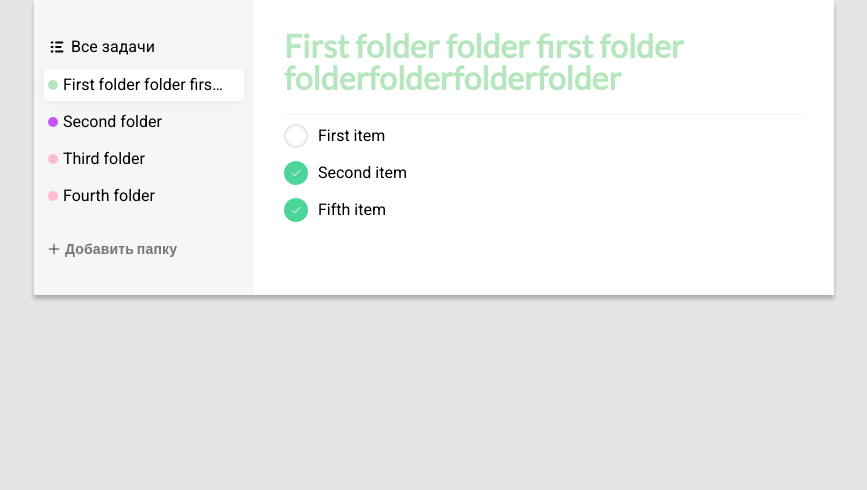
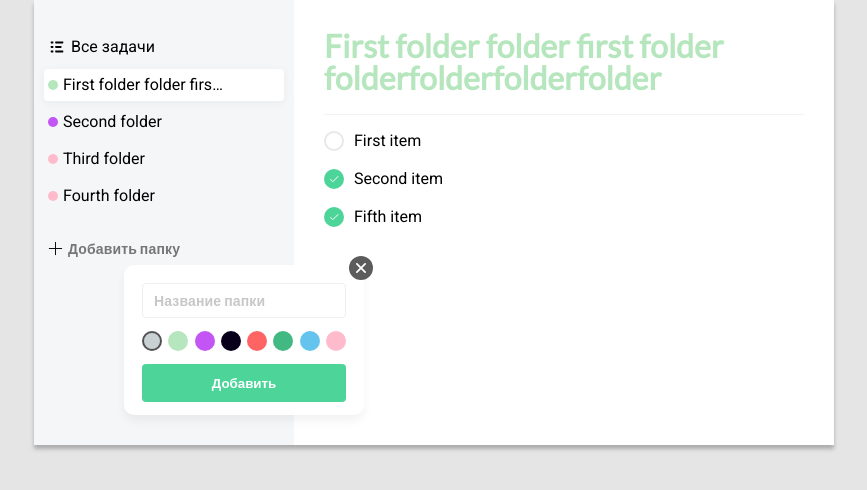
Before and after one commit to windwalk321/todo, a Vue app: page /folder/1 in a window 1280 px wide. Both pictures are taken after a click on the button "Добавить папку". Shown: the top 490 px of the page, without its empty margins (206-1073 px from the left). Built offline with nearby package versions, Linux system fonts and the light colour scheme.

Commit message:
add folder layout with functional

```diff
--- a/src/App.vue
+++ b/src/App.vue
@@ -19,6 +19,9 @@ export default {
 <style lang="scss">
 @import url('https://fonts.googleapis.com/css?family=Lato|Roboto&display=swap');
 
+* {
+  box-sizing: border-box;
+}
 html {
   width:100vw;
   overflow-x:hidden;
@@ -37,6 +40,7 @@ body {
 .button {
   font-family: 'Lato', sans-serif;
   border: 0;
+  outline: 0;
   font-weight: 600;
   display: flex;
   align-items: center;
--- /dev/null
+++ b/src/components/AddFolder.vue
@@ -0,0 +1,185 @@
+<template>
+  <div class="add-folder">
+    <button @click="isCreating = true" class="button initial-button">
+      <svg
+        width="15"
+        height="15"
+        viewBox="0 0 16 16"
+        fill="none"
+        xmlns="http://www.w3.org/2000/svg"
+      >
+        <path
+          d="M8 1V15"
+          stroke="black"
+          strokeWidth="2"
+          strokeLinecap="round"
+          strokeLinejoin="round"
+        />
+        <path
+          d="M1 8H15"
+          stroke="black"
+          strokeWidth="2"
+          strokeLinecap="round"
+          strokeLinejoin="round"
+        />
+      </svg>
+      <span class="button__title">Добавить папку</span>
+    </button>
+    <div v-if="isCreating" class="popup">
+      <input
+        v-focus
+        type="text"
+        placeholder="Название папки"
+        class="popup__input"
+        v-model="title"
+      >
+      <div class="popup__colors">
+        <i
+          @click="selectColor(color)"
+          v-for="(color, index) in colors"
+          :key="index"
+          :style="{'background-color': color}"
+          :class="{ active: selectedColor === color}"
+        ></i>
+      </div>
+      <button @click="addFolder" class="button popup__button">Добавить</button>
+      <div @click="isCreating = false" class="popup__close">
+        <svg
+          width="10"
+          height="10"
+          viewBox="0 0 11 11"
+          fill="none"
+          xmlns="http://www.w3.org/2000/svg"
+        >
+          <path
+            d="M6.87215 5.5L10.7129 1.65926C10.8952 1.47731 10.9977 1.23039 10.9979 0.972832C10.9982 0.715276 10.8961 0.468178 10.7141 0.285898C10.5321 0.103617 10.2852 0.00108525 10.0277 0.000857792C9.77011 0.000630336 9.52302 0.102726 9.34074 0.284685L5.5 4.12542L1.65926 0.284685C1.47698 0.102404 1.22976 0 0.971974 0C0.714191 0 0.466965 0.102404 0.284685 0.284685C0.102404 0.466965 0 0.714191 0 0.971974C0 1.22976 0.102404 1.47698 0.284685 1.65926L4.12542 5.5L0.284685 9.34074C0.102404 9.52302 0 9.77024 0 10.028C0 10.2858 0.102404 10.533 0.284685 10.7153C0.466965 10.8976 0.714191 11 0.971974 11C1.22976 11 1.47698 10.8976 1.65926 10.7153L5.5 6.87458L9.34074 10.7153C9.52302 10.8976 9.77024 11 10.028 11C10.2858 11 10.533 10.8976 10.7153 10.7153C10.8976 10.533 11 10.2858 11 10.028C11 9.77024 10.8976 9.52302 10.7153 9.34074L6.87215 5.5Z"
+            fill="white"
+          />
+        </svg>
+      </div>
+    </div>
+  </div>
+</template>
+
+<script>
+import { mapActions } from 'vuex'
+
+export default {
+  name: 'AddFolder',
+  data: function () {
+    return {
+      isCreating: false,
+      title: '',
+      selectedColor: '#c9d1d3',
+      colors: [
+        '#c9d1d3',
+        '#b6e6bd',
+        '#c355f5',
+        '#08001a',
+        '#ff6464',
+        '#42b883',
+        '#64c4ed',
+        '#ffbbcc'
+      ]
+    }
+  },
+  methods: {
+    ...mapActions(['ADD_FOLDER']),
+    selectColor (color) {
+      this.selectedColor = color
+    },
+    addFolder () {
+      this.ADD_FOLDER({
+        id: Date.now(),
+        title: this.title,
+        color: this.selectedColor
+      })
+      this.isCreating = false
+    }
+  }
+}
+</script>
+
+<style lang="scss">
+.add-folder {
+  .initial-button {
+    font-size: 14px;
+    color: #767676;
+    letter-spacing: 0.15px;
+    padding: 8px 4px;
+    .button__title {
+      margin-left: 5px;
+    }
+  }
+  .popup {
+    left: 80px;
+    height: 150px;
+    width: 240px;
+    display: block;
+    background: #ffffff;
+    box-shadow: 0px 6px 10px rgba(0, 0, 0, 0.05);
+    border-radius: 10px;
+    padding: 18px;
+    position: relative;
+    box-sizing: border-box;
+    &__input {
+      width: 100%;
+      border: 1px solid #EFEFEF;
+      border-radius: 4px;
+      font-size: 14px;
+      padding: 8px 11px;
+      outline: 0;
+      font-family: 'Lato', sans-serif;
+      &::placeholder {
+        font-weight: 600;
+        color: #C7C7C7;
+        letter-spacing: 0.15px;
+      }
+    }
+    &__colors {
+      display: flex;
+      justify-content: space-between;
+      margin-top: 13px;
+      i {
+        display: block;
+        cursor: pointer;
+        width: 20px;
+        height: 20px;
+        border-radius: 50%;
+        border: 2px solid transparent;
+        &.active {
+          border: 2px solid #525252;
+        }
+      }
+    }
+    &__button {
+      transition: opacity 0.15s ease-in-out;
+      margin-top: 13px;
+      background-color: #4DD599;
+      border-radius: 4px;
+      width: 100%;
+      text-align: center;
+      display: flex;
+      justify-content: center;
+      padding: 11px 0;
+      color: #fff;
+      &:hover {
+        background-color: darken(#4DD599, 10%);
+      }
+    }
+    &__close {
+      position: absolute;
+      top: -9px;
+      right: -9px;
+      display: flex;
+      justify-content: center;
+      align-items: center;
+      cursor: pointer;
+      width: 24px;
+      height: 24px;
+      background-color: #5C5C5C;
+      border-radius: 50%;
+    }
+  }
+}
+</style>
--- a/src/components/AppSidebar.vue
+++ b/src/components/AppSidebar.vue
@@ -31,39 +31,19 @@
         <span class="item__title">{{ folder.title }}</span>
       </router-link>
     </ul>
-    <button class="button sidebar__button">
-      <svg
-        width="12"
-        height="12"
-        viewBox="0 0 16 16"
-        fill="none"
-        xmlns="http://www.w3.org/2000/svg"
-      >
-        <path
-          d="M8 1V15"
-          stroke="black"
-          strokeWidth="2"
-          strokeLinecap="round"
-          strokeLinejoin="round"
-        />
-        <path
-          d="M1 8H15"
-          stroke="black"
-          strokeWidth="2"
-          strokeLinecap="round"
-          strokeLinejoin="round"
-        />
-      </svg>
-      <span class="button__title">Добавить папку</span>
-    </button>
+    <add-folder />
   </div>
 </template>
 
 <script>
 import { mapState } from 'vuex'
+import AddFolder from './AddFolder'
 
 export default {
   name: 'AppSidebar',
+  components: {
+    AddFolder
+  },
   computed: {
     ...mapState(['folders'])
   }
@@ -72,6 +52,7 @@ export default {
 
 <style lang="scss" scoped>
 .sidebar {
+  position: relative;
   flex: 0 0 200px;
   padding: 30px 10px;
   &__list {
@@ -101,15 +82,6 @@ export default {
     height: 10px;
     border-radius: 50%;
   }
-  &__button {
-    font-size: 14px;
-    color: #767676;
-    letter-spacing: 0.15px;
-    padding: 8px 4px;
-    .button__title {
-      margin-left: 5px;
-    }
-  }
 }
 .router-link-exact-active {
   background-color: #fff;
--- a/src/components/FolderItem.vue
+++ b/src/components/FolderItem.vue
@@ -4,25 +4,9 @@
   >
     <div class="folder__title">
       <h4 :style="{color: folder.color}">{{ folder.title }}</h4>
-      <template v-if="isEditable">
-        <span>
-          <svg
-            width="15"
-            height="15"
-            viewBox="0 0 15 15"
-            fill="none"
-            xmlns="http://www.w3.org/2000/svg"
-          >
-            <path
-              d="M0 12.0504V14.5834C0 14.8167 0.183308 15 0.41661 15H2.9496C3.05792 15 3.16624 14.9583 3.24123 14.875L12.34 5.78458L9.21542 2.66001L0.124983 11.7504C0.0416611 11.8338 0 11.9337 0 12.0504ZM14.7563 3.36825C14.8336 3.29116 14.8949 3.1996 14.9367 3.0988C14.9785 2.99801 15 2.88995 15 2.78083C15 2.6717 14.9785 2.56365 14.9367 2.46285C14.8949 2.36205 14.8336 2.27049 14.7563 2.19341L12.8066 0.24367C12.7295 0.166428 12.638 0.105146 12.5372 0.0633343C12.4364 0.021522 12.3283 0 12.2192 0C12.1101 0 12.002 0.021522 11.9012 0.0633343C11.8004 0.105146 11.7088 0.166428 11.6318 0.24367L10.107 1.76846L13.2315 4.89304L14.7563 3.36825V3.36825Z"
-              fill="black"
-            />
-          </svg>
-        </span>
-      </template>
     </div>
     <ul class="folder__todos">
-      <todo-item :isEditable="isEditable" v-for="todo in items" :key="todo.id" :todo="todo"/>
+      <todo-item v-for="todo in items" :key="todo.id" :todo="todo"/>
     </ul>
   </li>
 </template>
@@ -37,8 +21,7 @@ export default {
     TodoItem
   },
   props: {
-    folder: Object,
-    isEditable: Boolean
+    folder: Object
   },
   computed: {
     ...mapState(['todos']),
@@ -63,39 +46,12 @@ export default {
     align-items: center;
     padding-bottom: 20px;
     border-bottom: 1px solid #f2f2f2;
-    &:hover {
-      span {
-        opacity: 1;
-      }
-    }
     h4 {
       font-size: 32px;
       font-weight: bold;
       width: 100%;
       font-family: 'Lato', sans-serif;
     }
-    span {
-      opacity: 0;
-      transition: opacity 0.15s ease-in-out;
-      display: flex;
-      align-items: center;
-      justify-content: center;
-      width: 32px;
-      height: 32px;
-      color: lighten(#f4f6f8, 2%);
-      cursor: pointer;
-      &:hover {
-        color: darken(#f4f6f8, 2%);
-        svg {
-          opacity: 0.9;
-        }
-      }
-      svg {
-        width: 15px;
-        height: 15px;
-        opacity: 0.4;
-      }
-    }
   }
 }
 </style>
--- a/src/components/TodoItem.vue
+++ b/src/components/TodoItem.vue
@@ -52,7 +52,7 @@ export default {
 
 <style lang="scss">
 .todo {
-  margin-top: 5px;
+  margin-top: 14px;
   display: flex;
   align-items: center;
   &:hover {
@@ -120,8 +120,8 @@ export default {
     display: flex;
     align-items: center;
     justify-content: center;
-    width: 32px;
-    height: 32px;
+    width: 24px;
+    height: 24px;
     color: lighten(#f4f6f8, 2%);
     cursor: pointer;
     &:hover {
--- a/src/main.js
+++ b/src/main.js
@@ -7,6 +7,12 @@ import 'reset-css'
 
 Vue.config.productionTip = false
 
+Vue.directive('focus', {
+  inserted: function (el) {
+    el.focus()
+  }
+})
+
 new Vue({
   router,
   store,
--- a/src/store/actions.js
+++ b/src/store/actions.js
@@ -1 +1,5 @@
-export default {}
+export default {
+  ADD_FOLDER ({ commit }, folder) {
+    commit('ADD_FOLDER', folder)
+  }
+}
--- a/src/store/mutations.js
+++ b/src/store/mutations.js
@@ -1 +1,5 @@
-export default {}
+export default {
+  ADD_FOLDER: (state, folder) => {
+    state.folders.push(folder)
+  }
+}
--- a/src/views/Folder.vue
+++ b/src/views/Folder.vue
@@ -1,15 +1,38 @@
 <template>
-  <folder-item :isEditable="true" :folder="folder" />
+  <div
+    class="folder"
+  >
+    <div class="folder__title">
+      <h4 :style="{color: folder.color}">{{ folder.title }}</h4>
+      <span>
+        <svg
+          width="15"
+          height="15"
+          viewBox="0 0 15 15"
+          fill="none"
+          xmlns="http://www.w3.org/2000/svg"
+        >
+          <path
+            d="M0 12.0504V14.5834C0 14.8167 0.183308 15 0.41661 15H2.9496C3.05792 15 3.16624 14.9583 3.24123 14.875L12.34 5.78458L9.21542 2.66001L0.124983 11.7504C0.0416611 11.8338 0 11.9337 0 12.0504ZM14.7563 3.36825C14.8336 3.29116 14.8949 3.1996 14.9367 3.0988C14.9785 2.99801 15 2.88995 15 2.78083C15 2.6717 14.9785 2.56365 14.9367 2.46285C14.8949 2.36205 14.8336 2.27049 14.7563 2.19341L12.8066 0.24367C12.7295 0.166428 12.638 0.105146 12.5372 0.0633343C12.4364 0.021522 12.3283 0 12.2192 0C12.1101 0 12.002 0.021522 11.9012 0.0633343C11.8004 0.105146 11.7088 0.166428 11.6318 0.24367L10.107 1.76846L13.2315 4.89304L14.7563 3.36825V3.36825Z"
+            fill="black"
+          />
+        </svg>
+      </span>
+    </div>
+    <ul class="folder__todos">
+      <todo-item :isEditable="true" v-for="todo in items" :key="todo.id" :todo="todo"/>
+    </ul>
+  </div>
 </template>
 
 <script>
 import { mapState } from 'vuex'
-import FolderItem from '../components/FolderItem'
+import TodoItem from '../components/TodoItem'
 
 export default {
   name: 'Folder',
   components: {
-    FolderItem
+    TodoItem
   },
   computed: {
     ...mapState(['folders', 'todos']),
@@ -18,7 +41,49 @@ export default {
     },
     folder () {
       return this.folders.find(item => item.id === this.id)
+    },
+    items () {
+      return this.todos.filter(item => item.parent === this.id)
     }
   }
 }
 </script>
+
+<style lang="scss" scoped>
+.folder {
+  width: 100%;
+  &__title {
+    display: flex;
+    align-items: center;
+    padding-bottom: 20px;
+    border-bottom: 1px solid #f2f2f2;
+    &:hover {
+      span {
+        opacity: 1;
+      }
+    }
+    span {
+      opacity: 0;
+      transition: opacity 0.15s ease-in-out;
+      display: flex;
+      align-items: center;
+      justify-content: center;
+      width: 32px;
+      height: 32px;
+      color: lighten(#f4f6f8, 2%);
+      cursor: pointer;
+      &:hover {
+        color: darken(#f4f6f8, 2%);
+        svg {
+          opacity: 0.9;
+        }
+      }
+      svg {
+        width: 15px;
+        height: 15px;
+        opacity: 0.4;
+      }
+    }
+  }
+}
+</style>
```
